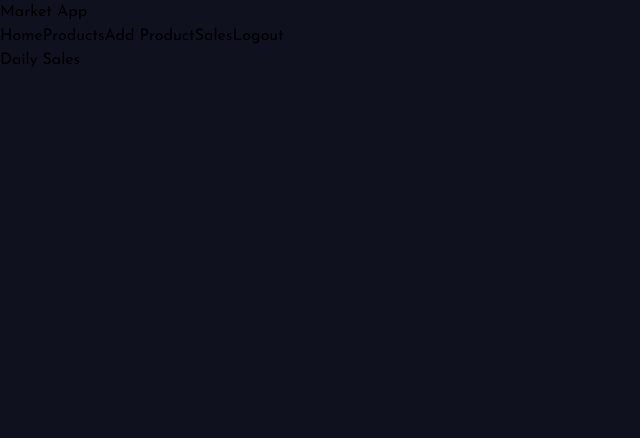
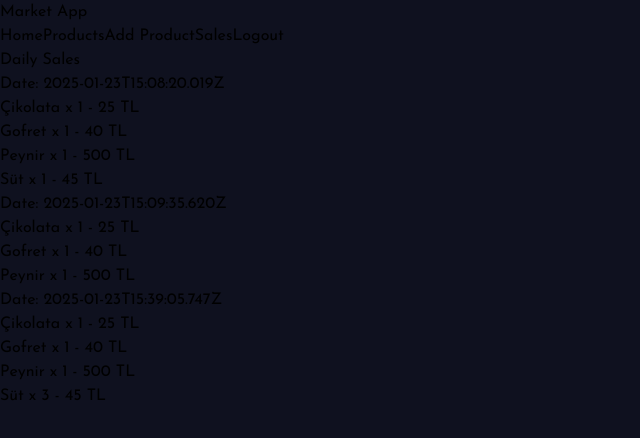
Before and after one commit to aysenurtatli/market-app, a React (Vite) app: page /sales in a window 1280 px wide. Shown: the top 438 px of the page, without its empty margins (0-640 px from the left). Built offline with nearby package versions, Linux system fonts and the light colour scheme; data requests are answered from the project's data file; sample sign-in values are in the browser's storage.

Commit message:
sales component and home component changed

```diff
--- a/data/db.json
+++ b/data/db.json
@@ -27,6 +27,13 @@
       "price": "45",
       "description": "süt",
       "stock": "30"
+    },
+    {
+      "id": "5",
+      "name": "ekmek",
+      "price": "10",
+      "description": "ekmek",
+      "stock": "100"
     }
   ],
   "users": [
@@ -38,9 +45,17 @@
   ],
   "sales": [
     {
-      "id": "5317",
-      "date": "2025-01-23T09:57:36.250Z",
+      "id": "56b2",
+      "date": "2025-01-23T15:08:20.019Z",
       "products": [
+        {
+          "id": "1",
+          "name": "Çikolata",
+          "price": "25",
+          "description": "çikolata",
+          "stock": "55",
+          "quantity": 1
+        },
         {
           "id": "2",
           "name": "Gofret",
@@ -48,34 +63,44 @@
           "description": "gofret",
           "stock": "20",
           "quantity": 1
+        },
+        {
+          "id": "3",
+          "name": "Peynir",
+          "price": "500",
+          "description": "peynir",
+          "stock": "10",
+          "quantity": 1
+        },
+        {
+          "id": "4",
+          "name": "Süt",
+          "price": "45",
+          "description": "süt",
+          "stock": "30",
+          "quantity": 1
         }
       ]
     },
     {
-      "id": "9bee",
-      "date": "2025-01-23T10:04:36.767Z",
+      "id": "1083",
+      "date": "2025-01-23T15:09:35.620Z",
       "products": [
+        {
+          "id": "1",
+          "name": "Çikolata",
+          "price": "25",
+          "description": "çikolata",
+          "stock": "55",
+          "quantity": 1
+        },
         {
           "id": "2",
           "name": "Gofret",
           "price": "40",
           "description": "gofret",
           "stock": "20",
-          "quantity": 2
-        }
-      ]
-    },
-    {
-      "id": "562e",
-      "date": "2025-01-23T10:05:09.603Z",
-      "products": [
-        {
-          "id": "2",
-          "name": "Gofret",
-          "price": "40",
-          "description": "gofret",
-          "stock": "20",
-          "quantity": 2
+          "quantity": 1
         },
         {
           "id": "3",
@@ -86,6 +111,44 @@
           "quantity": 1
         }
       ]
+    },
+    {
+      "id": "71ac",
+      "date": "2025-01-23T15:39:05.747Z",
+      "products": [
+        {
+          "id": "1",
+          "name": "Çikolata",
+          "price": "25",
+          "description": "çikolata",
+          "stock": "55",
+          "quantity": 1
+        },
+        {
+          "id": "2",
+          "name": "Gofret",
+          "price": "40",
+          "description": "gofret",
+          "stock": "20",
+          "quantity": 1
+        },
+        {
+          "id": "3",
+          "name": "Peynir",
+          "price": "500",
+          "description": "peynir",
+          "stock": "10",
+          "quantity": 1
+        },
+        {
+          "id": "4",
+          "name": "Süt",
+          "price": "45",
+          "description": "süt",
+          "stock": "30",
+          "quantity": 3
+        }
+      ]
     }
   ]
 }
--- a/src/App.jsx
+++ b/src/App.jsx
@@ -27,7 +27,7 @@ function App() {
       <Routes>
         <Route path='/login' element={<LoginPage />} />
         <Route path='/' element={isLoggedIn ? <Home /> : <Navigate to="/login" />} />
-        <Route path='/sales' element={<Sales/>}></Route>
+        <Route path='/sales' element={isLoggedIn ? <Sales /> : <Navigate to="/login" />}></Route>
         <Route path='/products' element={isLoggedIn ? <ProductPage /> : <Navigate to="/login" />} />
         <Route path='/addproduct' element={isLoggedIn ? <AddProduct /> : <Navigate to="/login" />} />
       </Routes>
--- a/src/components/Checkout.jsx
+++ b/src/components/Checkout.jsx
@@ -1,4 +1,4 @@
-import React from 'react'
+import React, { useState } from 'react'
 import { useDispatch, useSelector } from 'react-redux'
 import { fetchProductsAsync } from '../redux/app/features/productSlice'
 import { IoClose } from "react-icons/io5";
@@ -11,7 +11,7 @@ function Checkout() {
     const totalPrice = checkoutProducts.reduce((total, product) => total + product.quantity * parseFloat(product.price), 0);
 
     const handleCompleteSale = () => {
-        if (checkoutProducts.length === 0){
+        if (checkoutProducts.length === 0) {
             alert('checkout is empty');
             return;
         }
@@ -20,8 +20,8 @@ function Checkout() {
     }
 
     return (
-        <div className='text-white my-5'>
-            <h2 className='text-3xl'>Checkout</h2>
+        <div className='text-white my-40 bg-slate-900 w-[500px] p-5 rounded-md'>
+            <h2 className='text-4xl'>Checkout</h2>
             {checkoutProducts.length > 0 ? (
                 <div className='my-4 text-white'>
                     {checkoutProducts.map((product) => (
@@ -30,16 +30,16 @@ function Checkout() {
                                 <h2 className='text-3xl'>{product.name}</h2>
                                 <p className='text-3xl'>{product.price} TL</p>
                                 <div className='flex items-center justify-center'>
-                                    <IoClose/>
+                                    <IoClose />
                                     <span>{product.quantity}</span>
                                 </div>
                             </div>
                         </div>
                     ))}
                 </div>
-            ) : (<p className='text-white'>Empty</p>)}
-            <p>{totalPrice.toFixed(2)}</p>
-            <button onClick={handleCompleteSale} className='bg-green-800 w-full'>Sale</button>
+            ) : (<p className='text-white text-2xl'>Empty</p>)}
+            <p className='text-2xl'>{totalPrice.toFixed(2)}</p>
+            <button onClick={handleCompleteSale} className='bg-green-800 w-full h-10 rounded-sm text-2xl mt-10'>Sale</button>
         </div>
     )
 }
--- a/src/main.jsx
+++ b/src/main.jsx
@@ -7,11 +7,9 @@ import { Provider } from 'react-redux'
 import { BrowserRouter } from 'react-router-dom'
 
 createRoot(document.getElementById('root')).render(
-  <StrictMode>
-    <BrowserRouter>
-      <Provider store={store}>
-        <App />
-      </Provider>
-    </BrowserRouter>
-  </StrictMode>,
+  <BrowserRouter>
+    <Provider store={store}>
+      <App />
+    </Provider>
+  </BrowserRouter>,
 )
--- a/src/pages/Home.jsx
+++ b/src/pages/Home.jsx
@@ -6,6 +6,7 @@ import Checkout from '../components/Checkout';
 import { addToCheckout } from '../redux/app/features/checkoutSlice';
 
 function Home() {
+    const [notFound, setNotFound] = useState('');
     const dispatch = useDispatch();
     const [idSearch, setIdSearch] = useState('')
     const { products } = useSelector((state) => state.products)
@@ -20,17 +21,26 @@ function Home() {
             if (foundProduct) {
                 dispatch(addToCheckout(foundProduct));
                 setIdSearch('');
+                setNotFound('')
             } else {
-                console.log('Product not found')
+                setNotFound('Product Not Found')
+                setTimeout(() => {
+                    setNotFound('')
+                }, 3000)
+
             }
         }
     }
 
 
+
     return (
-        <div className='container m-auto flex justify-between'>
-            <div>
+        <div className='container m-auto flex justify-between h-screen'>
+            <div className='my-40'>
                 <input type="text" className='border border-zinc-200 w-[500px] h-[100px] mt-2 rounded-md focus:outline-none p-2 text-3xl' value={idSearch} onChange={handleInputChange} onKeyDown={handleKeyDown} />
+                {notFound && (
+                    <div className="bg-white h-[100px] flex items-center justify-center text-red-500 font-bold rounded-md text-4xl my-6">{notFound}</div>
+                )}
             </div>
             <Checkout />
         </div>
--- a/src/pages/Sales.jsx
+++ b/src/pages/Sales.jsx
@@ -1,32 +1,42 @@
 import React, { useEffect, useState } from 'react'
 import axios from 'axios'
+import { useSelector } from 'react-redux'
 
 function Sales() {
+
     const [sales, setSales] = useState([]);
 
     useEffect(() => {
-        axios.get('http://localhost:3000/sales')
-            .then((response) => setSales(response.data))
-            .catch((err) => console.error(err))
+        axios.get("http://localhost:3000/sales")
+            .then((response) => {
+                console.log("Sales Data:", response.data);
+                setSales(response.data);
             })
+            .catch((err) => console.error("Error fetching sales:", err));
+    }, []);
+
+
     return (
+        <div className='container mx-auto text-white'>
+            <h3 className='text-3xl my-5'>Daily Sales</h3>
             <div>
-        <h3>Daily Sales</h3>
+                {sales.length > 0 ? (
+                    sales.map((sale, index) => (
+                        <div key={index} className='my-10 bg-slate-900 p-3'>
+                            <p>Date: {sale.date}</p>
                             <ul>
-            {sales?.map((sale, index) => {
-                <li key={index}>
-                    <span>Date: {new Date(sale.date).toLocaleString()}</span>
-                    <ul>
-                        {sale.products.map((product) => (
-                            <li key={product.id}>
-                                {product.name} - ${product.price} x {product.quantity}
+                                {sale.products.map((product, i) => (
+                                    <li key={i}>
+                                        {product.name} x {product.quantity} - {product.price} TL
                                     </li>
                                 ))}
                             </ul>
-                </li>
-            })}
-        </ul>
                         </div>
+                    ))
+                ) : (<p>No sales found</p>)}
+
+            </div>
+        </div >
     )
 }
 
--- a/src/redux/app/features/checkoutSlice.js
+++ b/src/redux/app/features/checkoutSlice.js
@@ -3,7 +3,7 @@ import axios from "axios";
 
 export const completeSale = createAsyncThunk('checkout/completeSale', async (checkoutProducts, thunkAPI) => {
     return axios.post('http://localhost:3000/sales', {
-        date: new Date().toISOString(),
+        date: new Date(),
         products: checkoutProducts,
     })
         .then((response) => {
@@ -32,6 +32,17 @@ const checkoutSlice = createSlice({
             }
 
         }
+    },
+    extraReducers: (builder) => {
+        builder
+            .addCase(completeSale.fulfilled, (state, action) => {
+                console.log('completed', action.payload)
+                state.sales.push(action.payload)
+                state.checkoutProducts = [];
+            })
+            .addCase(completeSale.rejected, (state, action) => {
+                console.error(action.payload)
+            })
     }
 })
 
```
Lines whose indentation alone changed are shown as unchanged.
